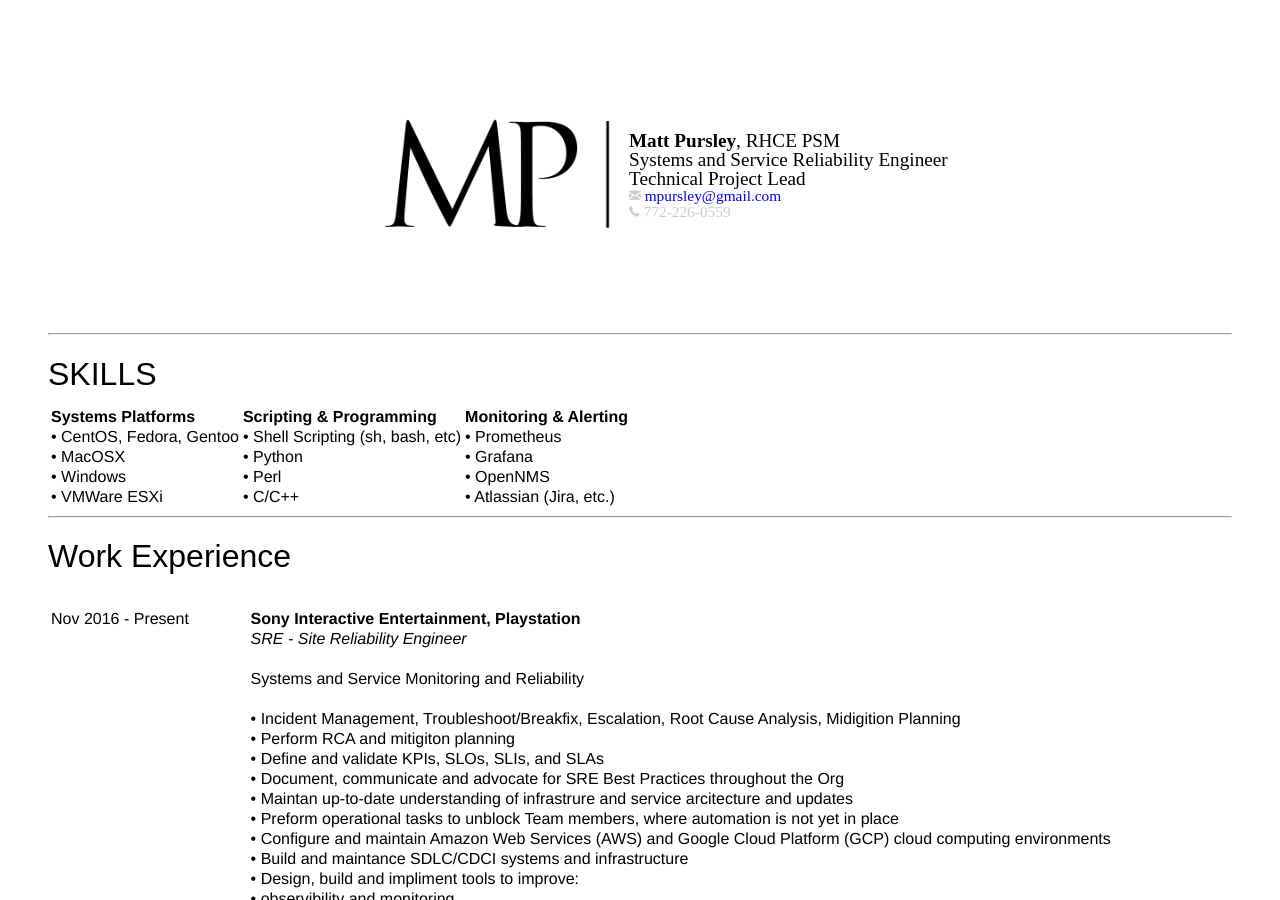
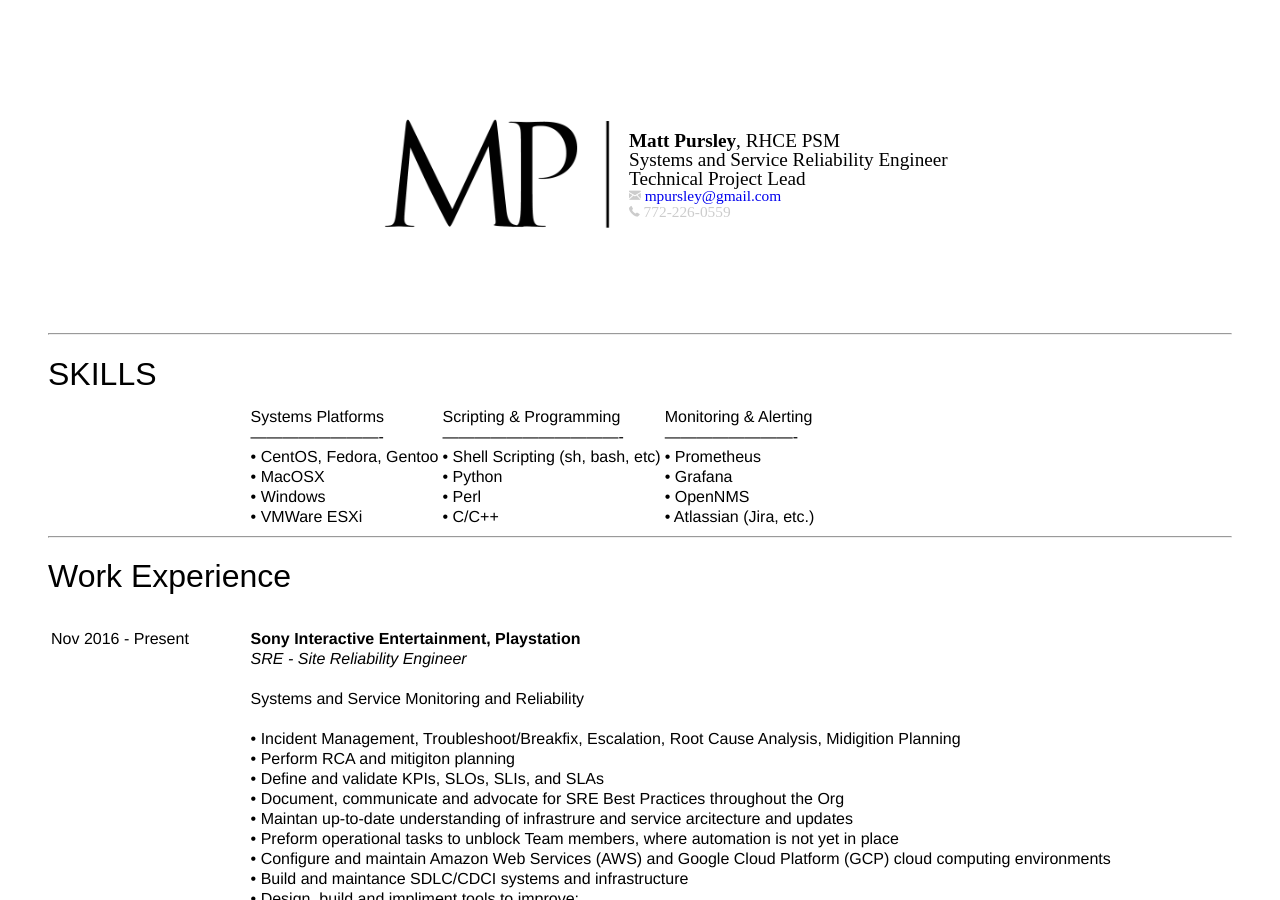
Before and after one commit to mpursley/mpursley.github.io, a Jekyll site: the page built from index_resume_sre_short.md, in a window 1280 px wide and 900 px high. Built offline with Jekyll 4.4.1, drawn with Linux system fonts in a browser that asks for light colours; some of the changed lines change nothing that is shown.

Commit message:
Update index_resume_sre_short.md

```diff
--- a/index_resume_sre_short.md
+++ b/index_resume_sre_short.md
@@ -29,12 +29,12 @@
 
 ## SKILLS
 
-Systems Platforms        | Scripting & Programming          | Monitoring & Alerting
--------------------------|----------------------------------|-------------------------
-• CentOS, Fedora, Gentoo | • Shell Scripting (sh, bash, etc)| • Prometheus
-• MacOSX                 | • Python                         | • Grafana
-• Windows                | • Perl                           | • OpenNMS
-• VMWare ESXi            | • C/C++                          | • Atlassian (Jira, etc.)
+|&nbsp;&nbsp;&nbsp;&nbsp;&nbsp;&nbsp;&nbsp;&nbsp;&nbsp;&nbsp;&nbsp;&nbsp;&nbsp;&nbsp;&nbsp;&nbsp;&nbsp;&nbsp;&nbsp;&nbsp;&nbsp;&nbsp;&nbsp;&nbsp;&nbsp;&nbsp;&nbsp;&nbsp;&nbsp;&nbsp;&nbsp;&nbsp;&nbsp;&nbsp;&nbsp;&nbsp;&nbsp;&nbsp;&nbsp;&nbsp;&nbsp;&nbsp;&nbsp;&nbsp;                                   |   Systems Platforms        | Scripting & Programming          | Monitoring & Alerting
+| &nbsp;             | -------------------------|----------------------------------|-------------------------
+| &nbsp;             | • CentOS, Fedora, Gentoo | • Shell Scripting (sh, bash, etc)| • Prometheus
+| &nbsp;             | • MacOSX                 | • Python                         | • Grafana
+| &nbsp;             | • Windows                | • Perl                           | • OpenNMS
+| &nbsp;             | • VMWare ESXi            | • C/C++                          | • Atlassian (Jira, etc.)
 
 <hr>
 
```
